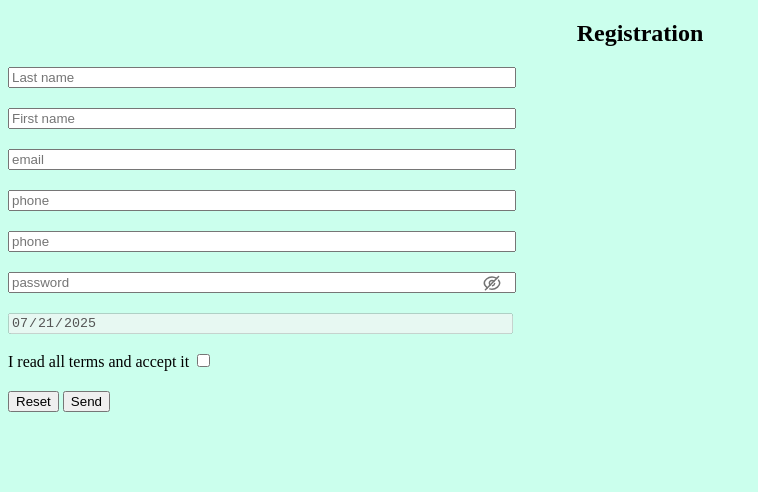
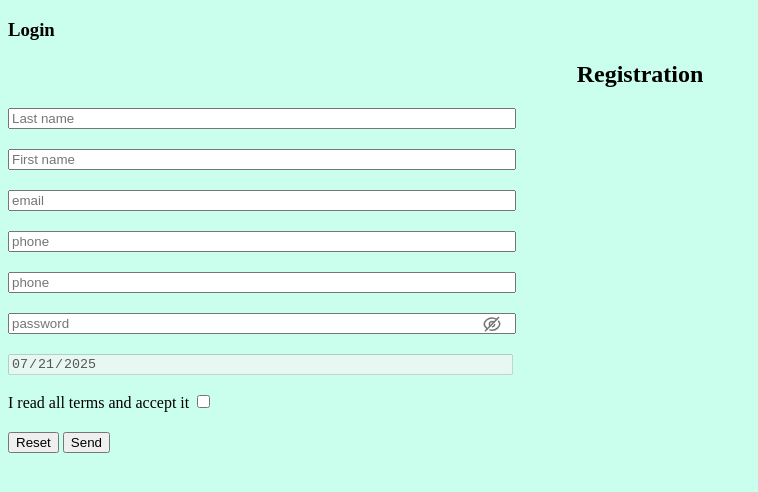
Before and after one commit to Bohdan2903/lesson-4-git, a plain HTML site: page index.html in a window 1280 px wide. Shown: the whole page, without its empty margins (0-758 px from the left). Drawn offline with Linux system fonts and the light colour scheme.

Commit message:
add text

```diff
--- a/index.html
+++ b/index.html
@@ -12,6 +12,7 @@
   </head>
   <body>
     <form id="registration">
+      <h3>Login</h3>
       <h2>Registration</h2>
 
       <input type="text" placeholder="Last name" name="lastName" required />
```
